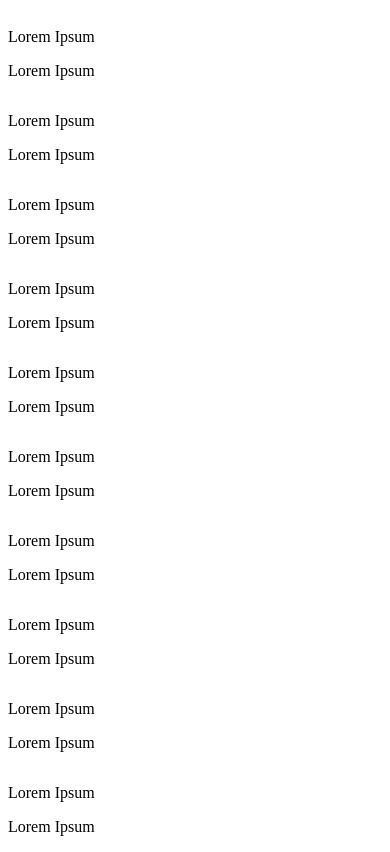
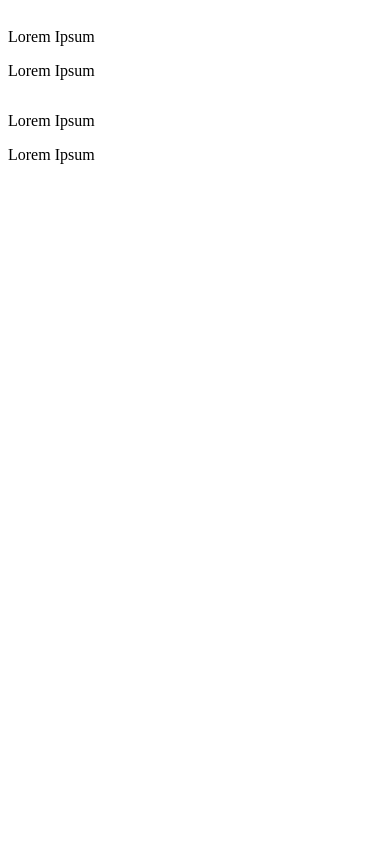
Before and after one commit to SedemQuame/Afroprints, a PHP site: page /featured_products.php in a window 390 px wide. Shown: the part 182-1034 px from the top of the page. After the commit the page ends 346 px from the top, so only its background shows below. Run offline with PHP 8.4, Linux system fonts and the light colour scheme.

Commit message:
made pages a bit more responsive

```diff
--- a/php/custom/included_pages/featured_products.php
+++ b/php/custom/included_pages/featured_products.php
@@ -10,86 +10,26 @@
             <a href="#" class="btn btn-light product-categories"> Kids </a>
     </div>
 
-
-    <div>
-          <!--            This div will act as the section to hold featured products.-->
-
     <div class="row">
-                  <div class="col-3 product">
+      <div class="col-12 col-sm-6 col-md-4 col-xl-3 product">
           <img class="product-img" alt="" data-src="holder.js/274x350">
           <p class="product-info caption"> Lorem Ipsum</p>
           <p class="product-info price"> Lorem Ipsum</p>
       </div>
 
-                  <div class="col-3 product">
+      <div class="col-12 col-sm-6 col-md-4 col-xl-3 product">
           <img class="product-img" alt="" data-src="holder.js/274x350">
           <p class="product-info caption"> Lorem Ipsum</p>
           <p class="product-info price"> Lorem Ipsum</p>
       </div>
 
-                  <div class="col-3 product">
+      <div class="col-12 col-sm-6 col-md-4 col-xl-3 product">
         <img class="product-img" alt="" data-src="holder.js/274x350">
         <p class="product-info caption"> Lorem Ipsum</p>
         <p class="product-info price"> Lorem Ipsum</p>
       </div>
 
-                  <div class="col-3 product">
-                    <img class="product-img" alt="" data-src="holder.js/274x350">
-                    <p class="product-info caption"> Lorem Ipsum</p>
-                    <p class="product-info price"> Lorem Ipsum</p>
-                  </div>
-                  <!-- <div class="text-center"> pagination </div> -->
-          </div>
-
-
-          <div class="row">
-                  <div class="col-3 product">
-                      <img class="product-img" alt="" data-src="holder.js/274x350">
-                      <p class="product-info caption"> Lorem Ipsum</p>
-                      <p class="product-info price"> Lorem Ipsum</p>
-                  </div>
-
-                  <div class="col-3 product">
-                      <img class="product-img" alt="" data-src="holder.js/274x350">
-                      <p class="product-info caption"> Lorem Ipsum</p>
-                      <p class="product-info price"> Lorem Ipsum</p>
-                  </div>
-
-                  <div class="col-3 product">
-                    <img class="product-img" alt="" data-src="holder.js/274x350">
-                    <p class="product-info caption"> Lorem Ipsum</p>
-                    <p class="product-info price"> Lorem Ipsum</p>
-                  </div>
-
-                  <div class="col-3 product">
-                    <img class="product-img" alt="" data-src="holder.js/274x350">
-                    <p class="product-info caption"> Lorem Ipsum</p>
-                    <p class="product-info price"> Lorem Ipsum</p>
-                  </div>
-                  <!-- <div class="text-center"> pagination </div> -->
-          </div>
-
-
-          <div class="row">
-                  <div class="col-3 product">
-                      <img class="product-img" alt="" data-src="holder.js/274x350">
-                      <p class="product-info caption"> Lorem Ipsum</p>
-                      <p class="product-info price"> Lorem Ipsum</p>
-                  </div>
-
-                  <div class="col-3 product">
-                      <img class="product-img" alt="" data-src="holder.js/274x350">
-                      <p class="product-info caption"> Lorem Ipsum</p>
-                      <p class="product-info price"> Lorem Ipsum</p>
-                  </div>
-
-                  <div class="col-3 product">
-                    <img class="product-img" alt="" data-src="holder.js/274x350">
-                    <p class="product-info caption"> Lorem Ipsum</p>
-                    <p class="product-info price"> Lorem Ipsum</p>
-                  </div>
-
-                  <div class="col-3 product">
+      <div class="col-12 col-sm-6 col-md-4 col-xl-3 product">
         <img class="product-img" alt="" data-src="holder.js/274x350">
         <p class="product-info caption"> Lorem Ipsum</p>
         <p class="product-info price"> Lorem Ipsum</p>
@@ -98,6 +38,3 @@
     </div>
 
 </div>
-
-
-</div>
--- a/php/custom/included_pages/nav.php
+++ b/php/custom/included_pages/nav.php
@@ -10,7 +10,7 @@
           <a class="py-2 d-none d-md-inline-block" href="products.php?item=accessories">Accessories</a>
           <a class="py-2 d-none d-md-inline-block" href="products.php?item=shoes">Shoes</a>
           <a class="py-2 d-none d-md-inline-block" href="products.php?item=bags">Bags</a>
-          <a class="py-2 d-none d-md-inline-block" href="about.php">About</a>
-          <a class="py-2 d-none d-md-inline-block" href="help.php">Help</a>
+          <a class="py-2 d-none d-md-inline-block" href="#"></a>
+          <a class="py-2 d-none d-md-inline-block" href="signup.php">Sign In</a>
       </div>
   </nav>
```
Also changed, not shown: css/custom/general.css (+46 -8 lines), css/custom/index.css (+40 -60 lines), html/index.php (+9 -5 lines). Lines whose indentation alone changed are shown as unchanged.
